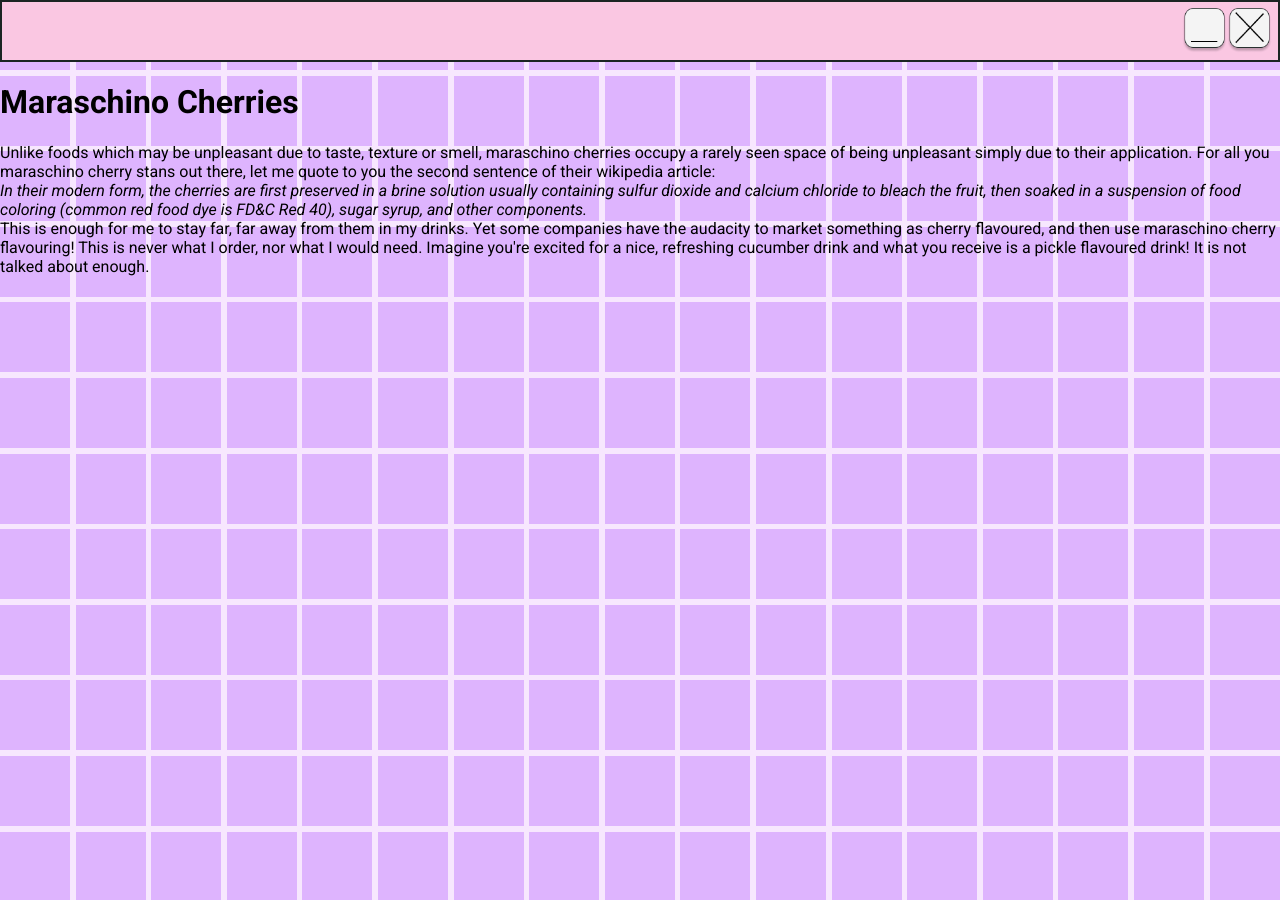
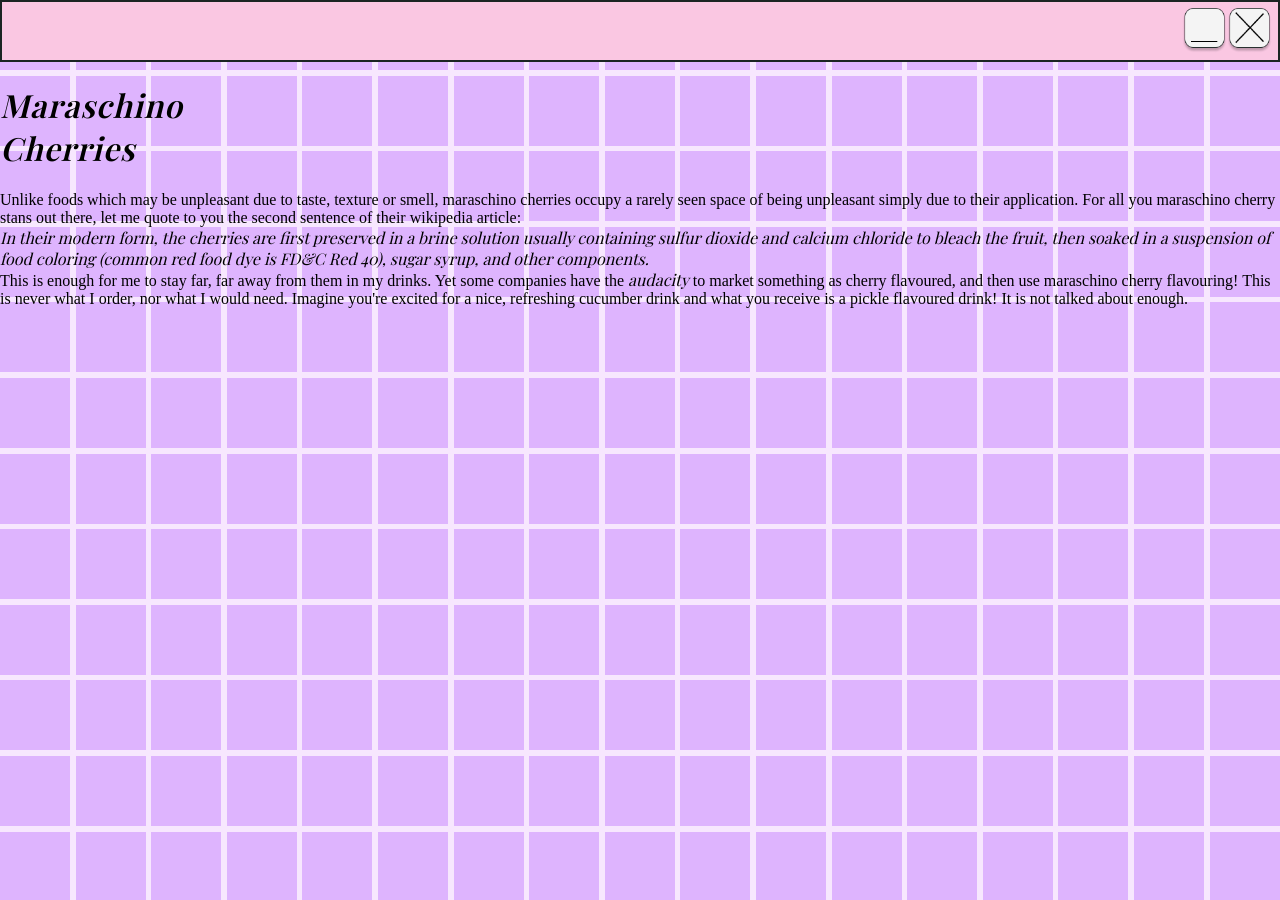
Before and after one commit to JaiMcD/JaiMcD.github.io, a Jekyll site: the page built from gripes/_posts/2025-02-17-marichino.html, in a window 1280 px wide. Built offline with Jekyll 4.4.1, drawn with Linux system fonts in a browser that asks for light colours; some web fonts are replaced.

Commit message:
added fonts

```diff
--- a/_layouts/default.html
+++ b/_layouts/default.html
@@ -7,7 +7,7 @@
     <link rel="icon" type="image/x-icon" href="{{ "/images/icons/favicon.png" | relative_url }}">
     <link rel="preconnect" href="https://fonts.googleapis.com">
     <link rel="preconnect" href="https://fonts.gstatic.com" crossorigin>
-    <link href="https://fonts.googleapis.com/css2?family=Open+Sans:ital,wght@0,300..800;1,300..800&family=Playfair+Display:ital,wght@0,400..900;1,400..900&family=Roboto:ital,wght@0,100..900;1,100..900&display=swap" rel="stylesheet">
+    <link href="https://fonts.googleapis.com/css2?family=Fauna+One&family=Playfair+Display:ital,wght@0,400..900;1,400..900&display=swap" rel="stylesheet">
     <link rel="stylesheet" href="{{ "/assets/css/main.css" | relative_url }}">
     {{ page.cssLink }}
   </head>
--- a/assets/css/main.css
+++ b/assets/css/main.css
@@ -22,7 +22,25 @@ img:hover {
     100% { transform: rotate(0deg); }
 }
 
-
+/* Fonts */
+.playfair-title {
+    font-family: "Playfair Display", serif;
+    font-optical-sizing: auto;
+    font-weight: 600;
+    font-style: italic;
+    letter-spacing: 0.03em;
+}
+.playfair-i {
+    font-family: "Playfair Display", serif;
+    font-optical-sizing: auto;
+    font-weight: 400;
+    font-style: italic;
+}
+.fauna-one {
+    font-family: "Fauna One", serif;
+    font-weight: 400;
+    font-style: normal;
+  }
 
 
 /* Default styles (small screens) */
--- a/gripes/_posts/2025-02-17-marichino.html
+++ b/gripes/_posts/2025-02-17-marichino.html
@@ -8,14 +8,14 @@ image: "images/gripes/maraschino_cherry.png"
 
 <div style="display: flex; justify-content: center;">
     <div>
-        <h1>Maraschino Cherries</h1>
-        <p>
+        <h1 class="playfair-title">Maraschino<br>Cherries</h1>
+        <p class="fauna-one">
             Unlike foods which may be unpleasant due to taste, texture or smell, maraschino cherries occupy a rarely seen space of being unpleasant simply due to their application.
             For all you maraschino cherry stans out there, let me quote to you the second sentence of their wikipedia article:<br>
 
-            <i>In their modern form, the cherries are first preserved in a brine solution usually containing sulfur dioxide and calcium chloride to bleach the fruit, then soaked in a suspension of food coloring (common red food dye is FD&C Red 40), sugar syrup, and other components.</i><br>
+            <span class="playfair-i">In their modern form, the cherries are first preserved in a brine solution usually containing sulfur dioxide and calcium chloride to bleach the fruit, then soaked in a suspension of food coloring (common red food dye is FD&C Red 40), sugar syrup, and other components.</span><br>
 
-            This is enough for me to stay far, far away from them in my drinks. Yet some companies have the audacity to market something as cherry flavoured, and then use maraschino cherry flavouring! This is never what I order, nor what I would need. Imagine you're excited for a nice, refreshing cucumber drink and what you receive is a pickle flavoured drink! It is not talked about enough.
+            This is enough for me to stay far, far away from them in my drinks. Yet some companies have the <span class="playfair-i">audacity</span> to market something as cherry flavoured, and then use maraschino cherry flavouring! This is never what I order, nor what I would need. Imagine you're excited for a nice, refreshing cucumber drink and what you receive is a pickle flavoured drink! It is not talked about enough.
         </p>
     </div>
 </div>
```
